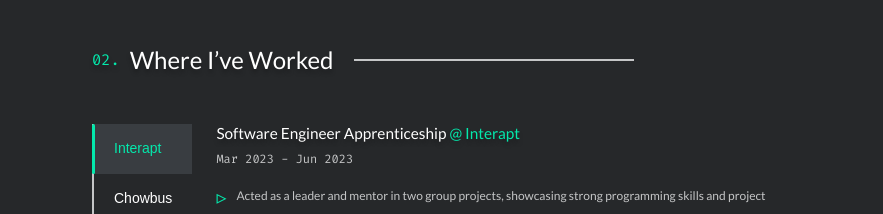
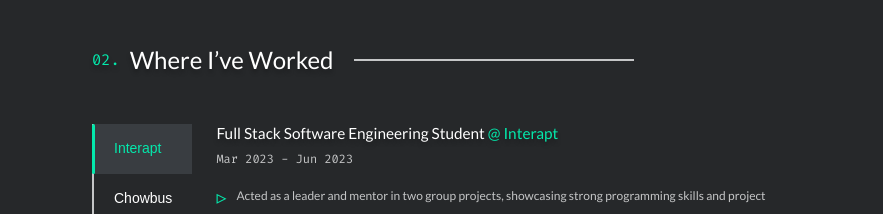
Before and after one commit to pophero110/2023-jeff-portfolio, a Next.js app: page / in a window 1280 px wide. Shown: the part 1700-1914 px from the top of the page, without its empty margins (198-1081 px from the left). Built offline with nearby package versions, Linux system fonts and the light colour scheme.

Commit message:
Change interap job title

```diff
--- a/src/data/jobDetail.ts
+++ b/src/data/jobDetail.ts
@@ -11,7 +11,7 @@
 export const jobDetails: JobDetail[] = [
   {
     id: 0,
-    position: "Software Engineer Apprenticeship",
+    position: "Full Stack Software Engineering Student",
     company: "Interapt",
     workPeriod: "Mar 2023 - Jun 2023",
     bulletPoints: [
```
